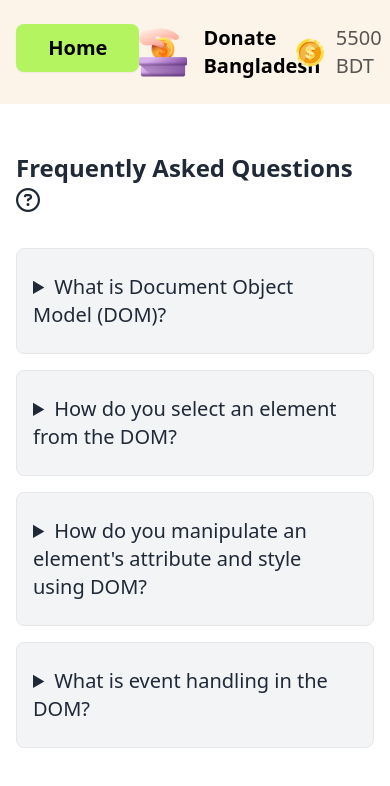
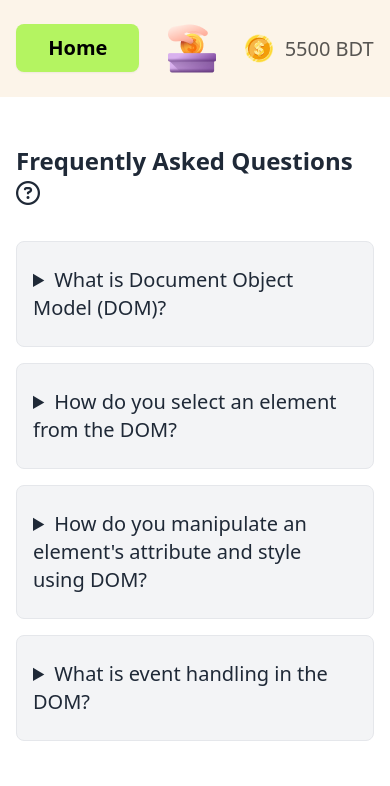
Before and after one commit to habibulalam/R-a5-Donattion-Website, a plain HTML site: page blog.html in a window 390 px wide. Drawn offline with nearby package versions, Linux system fonts and the light colour scheme.

Commit message:
Responsive update

```diff
--- a/blog.html
+++ b/blog.html
@@ -18,7 +18,7 @@
                 href="index.html">Home</a>
             <div class="flex items-center gap-4">
                 <img src="./assets/logo.png" alt="">
-                <h1 class="text-xl font-semibold text-black">Donate Bangladesh</h1>
+                <h1 class="text-xl font-semibold text-black hidden lg:block">Donate Bangladesh</h1>
             </div>
             <div class="flex items-center gap-3">
                 <img src="./assets/coin.png" alt="">
```
Also changed, not shown: index.html (+1 -1 lines).
